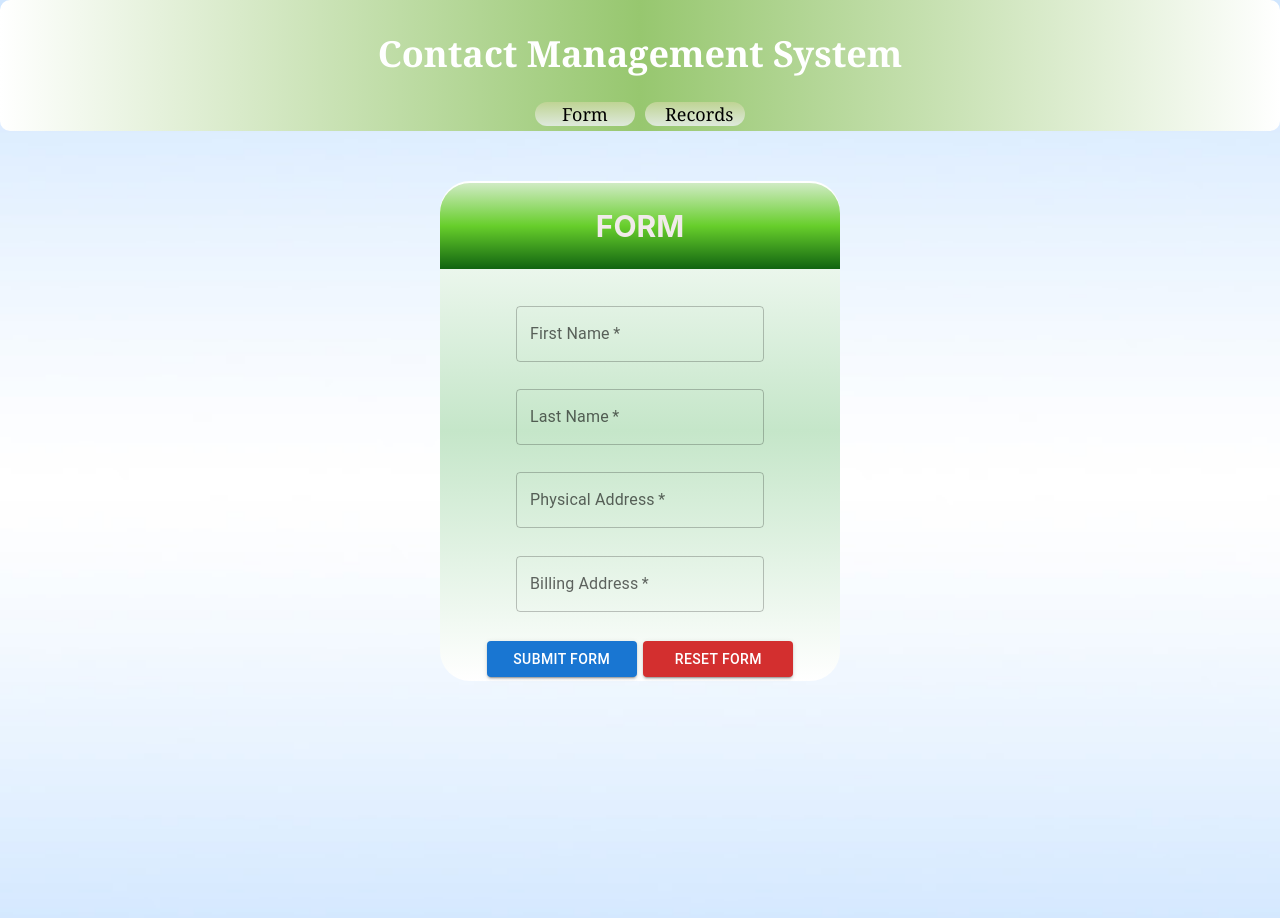
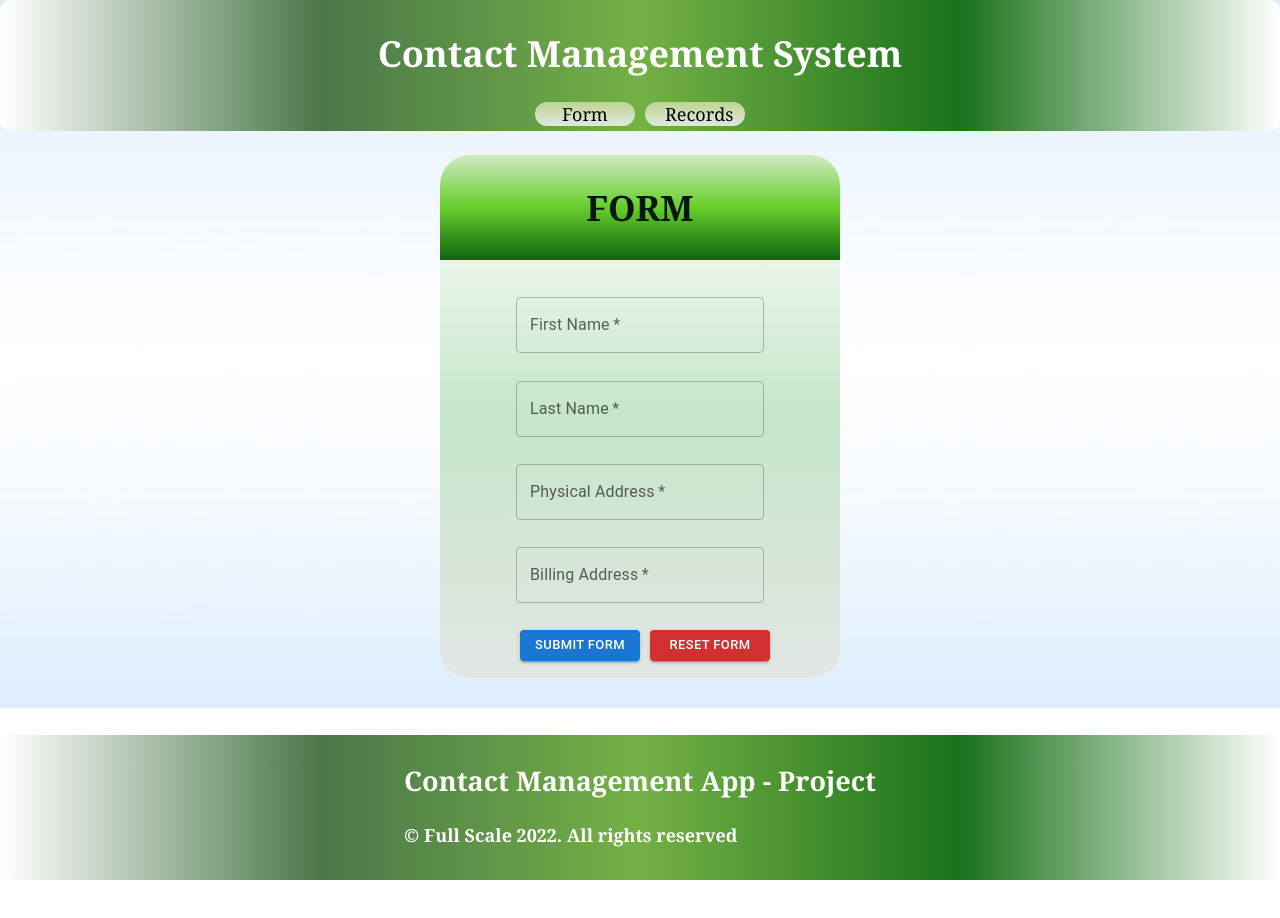
Before and after one commit to dlasap-fs/fs-cms-app, a React (Create React App) app: page / in a window 1280 px wide. Shown: the top 918 px of the page. After the commit the page ends 880 px from the top, so only its background shows below. Built offline with nearby package versions, Linux system fonts and the light colour scheme.

Commit message:
added new styles and new layout,  also added footer

```diff
--- a/src/App.css
+++ b/src/App.css
@@ -3,13 +3,14 @@
   justify-content: center;
   align-items: center;
   width: 100%;
-  height: 960px;
+  height: 100%;
   background-position: center;
   background-size: cover;
   background-image: url(../imgs/Photo-Background-Application.jpg);
 }
 
 .Container {
+  margin-top: 8em;
   display: flex;
   flex-direction: column;
   justify-content: flex-start;
@@ -18,16 +19,27 @@
   height: 100%;
 }
 
-.App-logo {
-  height: 40vmin;
-  pointer-events: none;
-}
-
 .App-header {
-  background: linear-gradient(to right, white, rgb(151, 199, 111), white);
+  position: fixed;
+  background: linear-gradient(to right, white, rgb(74, 119, 74), rgb(116, 177, 69), rgb(26, 114, 26), white);
   border-radius: 10px;
   padding: 5px 0px;
   width: 100%;
+  color: white;
+  font-size: calc(10px + 1vmin);
+  display: flex;
+  flex-direction: column;
+  align-items: center;
+  font-family: Cambria, Cochin, Georgia, Times, "Times New Roman", serif;
+}
+
+.App-footer {
+  margin-top: 1.5em;
+  background: linear-gradient(to right, white, rgb(74, 119, 74), rgb(116, 177, 69), rgb(26, 114, 26), white);
+  border-radius: 10px;
+  padding: 5px 0px;
+  width: 100%;
+  height: 135px;
   color: white;
   font-size: calc(10px + 1vmin);
   display: flex;
--- a/src/App.tsx
+++ b/src/App.tsx
@@ -1,52 +1,57 @@
-import React from 'react';
-import './App.css';
-import { CMSForm } from './components/CMSForm'
-import { PostForm } from './components/PostForm';
-import { CMSGrid } from './components/CMSGrid';
+import React from "react";
+import "./App.css";
+import { CMSForm } from "./components/CMSForm";
+import { PostForm } from "./components/PostForm";
+import { CMSGrid } from "./components/CMSGrid";
 
-import {
- Routes, Route, Link, BrowserRouter as Router
-} from "react-router-dom";
+import { Routes, Route, Link, BrowserRouter as Router } from "react-router-dom";
+import { Footer } from "./components/Footer";
 
 function App() {
   return (
     <Router>
-    <div className="App">
-      <div className='Container'>
       <header className="App-header">
         <h1> Contact Management System </h1>
         <div className="nav-link-bar">
           <div className="nav-link-button">
-        <Link to="/" className='nav-link'>
+            <Link to="/" className="nav-link">
               Form
             </Link>
           </div>
           <div className="nav-link-button">
-        <Link to="/records" className='nav-link'>
+            <Link to="/records" className="nav-link">
               Records
             </Link>
           </div>
-
         </div>
         {/* <CMSAppBar/> */}
       </header>
+      <div className="App">
+        <div className="Container">
           <Routes>
-        <Route path="/" element={
-        <CMSForm />} />
+            <Route path="/" element={<CMSForm />} />
             <Route path="/submitted" element={<PostForm />} />
             <Route path="/records" element={<CMSGrid />} />
-        <Route path="*" element={<h1 style={{fontSize: "30px"}}>
+            <Route
+              path="*"
+              element={
+                <h1 style={{ fontSize: "30px" }}>
                   ERROR 404: PAGE NOT FOUND!
-            <br/>
+                  <br />
                   <p>
                     <Link to="/" style={{ padding: 5 }}>
                       HOME
                     </Link>
                   </p>
-          </h1>} />
+                </h1>
+              }
+            />
           </Routes>
         </div>
       </div>
+      <footer className="App-footer">
+        <Footer />
+      </footer>
     </Router>
   );
 }
--- a/src/components/CMSForm.tsx
+++ b/src/components/CMSForm.tsx
@@ -122,8 +122,6 @@ export const CMSForm = () => {
         </div>
         <div></div>
 
-        <Box>{openLoader && <CircularProgress color="warning" />}</Box>
-
         <div>
           {formDetails.submit_attempt && isVerified && <Navigate replace to="/submitted"></Navigate>}
           <Modal
@@ -150,10 +148,13 @@ export const CMSForm = () => {
         </div>
       </FormControl>
       <div className="CMS-Form-Button-Container">
-        <Button variant="contained" color="primary" className="CMS-Form-Button" onClick={handleSubmit} disabled={openLoader}>
+        <div>
+          <Box>{openLoader && <CircularProgress color="warning" />}</Box>
+        </div>
+        <Button variant="contained" size="small" color="primary" className="CMS-Form-Button" onClick={handleSubmit} disabled={openLoader}>
           Submit Form
         </Button>
-        <Button className="CMS-Form-Button" type="submit" variant="contained" color="error" onClick={handleReset} disabled={openLoader}>
+        <Button className="CMS-Form-Button" size="small" type="submit" variant="contained" color="error" onClick={handleReset} disabled={openLoader}>
           Reset Form
         </Button>
       </div>
--- /dev/null
+++ b/src/components/Footer.tsx
@@ -0,0 +1,10 @@
+export const Footer = () => {
+  return (
+    <>
+      <div>
+        <h2> Contact Management App - Project</h2>
+        <h4>© Full Scale 2022. All rights reserved</h4>
+      </div>
+    </>
+  );
+};
--- a/src/components/styles.css
+++ b/src/components/styles.css
@@ -1,5 +1,6 @@
 .CMS-Form-Container {
-  margin: 50px 0px;
+  margin: 30px 0px;
+  padding-bottom: 20px;
   border-radius: 30px;
   align-items: center;
   justify-content: center;
@@ -7,11 +8,12 @@
   display: flex;
   width: 400px;
   height: 500px;
-  background: linear-gradient(to bottom, white, rgb(197, 230, 201), white);
+  background: linear-gradient(to bottom, white, rgb(197, 230, 201), rgb(227, 230, 228));
 }
 .CMS-Form-Container h2 {
-  color: rgb(241, 234, 234);
-  font-size: 30px;
+  color: rgb(4, 24, 7);
+  font-size: 35px;
+  font-family: Cambria, Cochin, Georgia, Times, "Times New Roman", serif;
 }
 .CMS-Form-Title {
   background: linear-gradient(to top, rgb(17, 100, 17), rgb(103, 206, 43), rgb(208, 235, 196));
@@ -31,11 +33,11 @@
   margin: 10px 0px;
 }
 .CMS-Form-Button-Container {
-  width: 80%;
+  width: 70%;
   display: flex;
+  align-items: center;
   justify-content: space-evenly;
-  margin: 2px;
 }
 .CMS-Form-Button {
-  width: 150px;
+  width: 120px;
 }
```
Also changed, not shown: src/components/CMSGrid.tsx (+224 -233 lines). Lines whose indentation alone changed are shown as unchanged.
